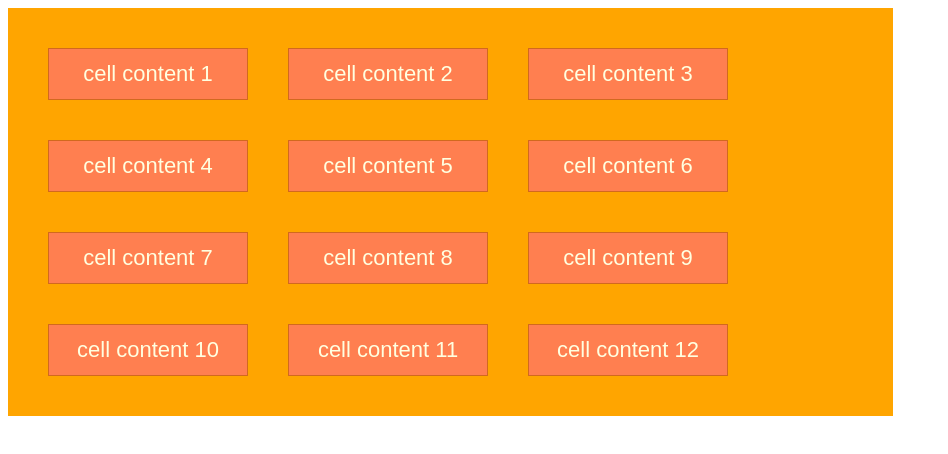
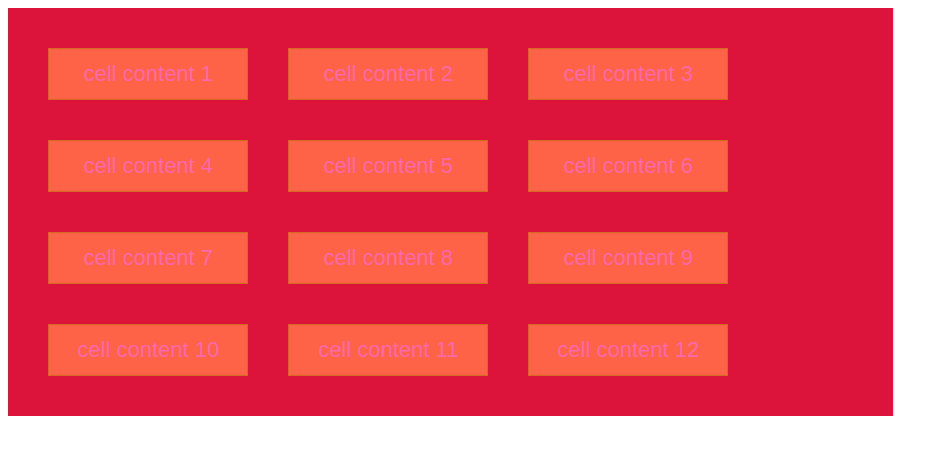
Before and after one commit to swasthiksoftware/swasthiksyscomp, a plain HTML site: page griddemo.html in a window 1280 px wide. Shown: the whole page, without its empty margins (0-948 px from the left). Drawn offline with Linux system fonts and the light colour scheme.

Commit message:
changed colors

```diff
--- a/griddemo.html
+++ b/griddemo.html
@@ -13,19 +13,19 @@ display:grid;
 width:70%;
 grid-template-columns:200px 200px 200px;
 align-content:space-around;
-background-color:orange;
+background-color:crimson;
 padding:40px;
 gap:40px;
 }
 .item{
-background-color:coral;
+background-color:tomato;
 border: 1px solid chocolate;
 padding:12px 20px;
 font-family:arial;
 font-size:22px;
 text-align:center;
 
-color:lightyellow;
+color:hotpink;
 }
 </style>
 </head>
```
